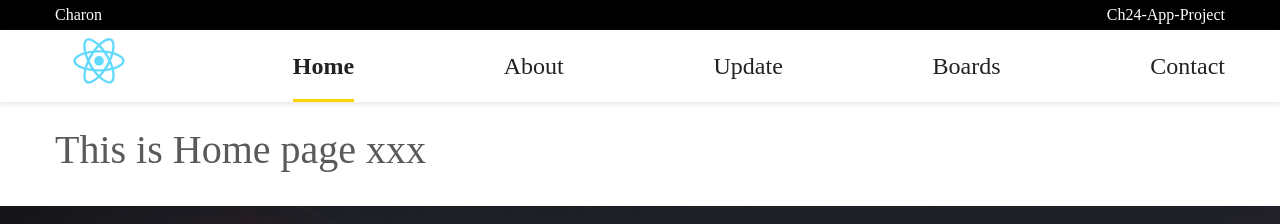
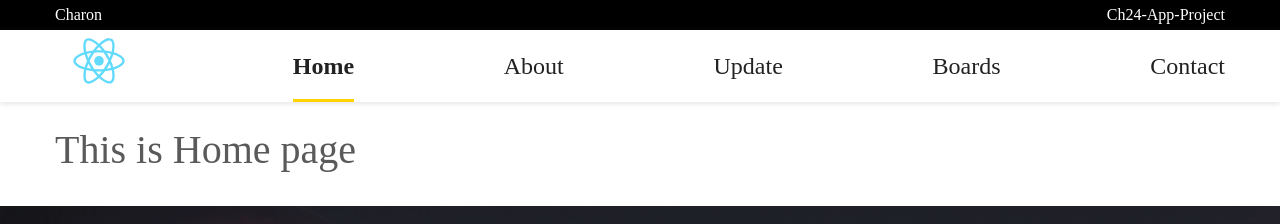
Before and after one commit to jakarit24/buildApp-project, a React (Create React App) app: page / in a window 1280 px wide. Shown: the top 224 px of the page. Built offline with nearby package versions, Linux system fonts and the light colour scheme.

Commit message:
test push

```diff
--- a/src/site/about.jsx
+++ b/src/site/about.jsx
@@ -2,7 +2,7 @@ import React from "react";
 
 function about(){
     return(
-        <div>This is about page</div>
+        <div>I am Atomic</div>
     )
 }
 
--- a/src/site/home.jsx
+++ b/src/site/home.jsx
@@ -14,7 +14,7 @@ function Home() {
       >
         <div class="container--content">
           <div class="title-page">
-            <h1>This is Home page xxx</h1>
+            <h1>This is Home page</h1>
           </div>
         </div>
       </div>
```
